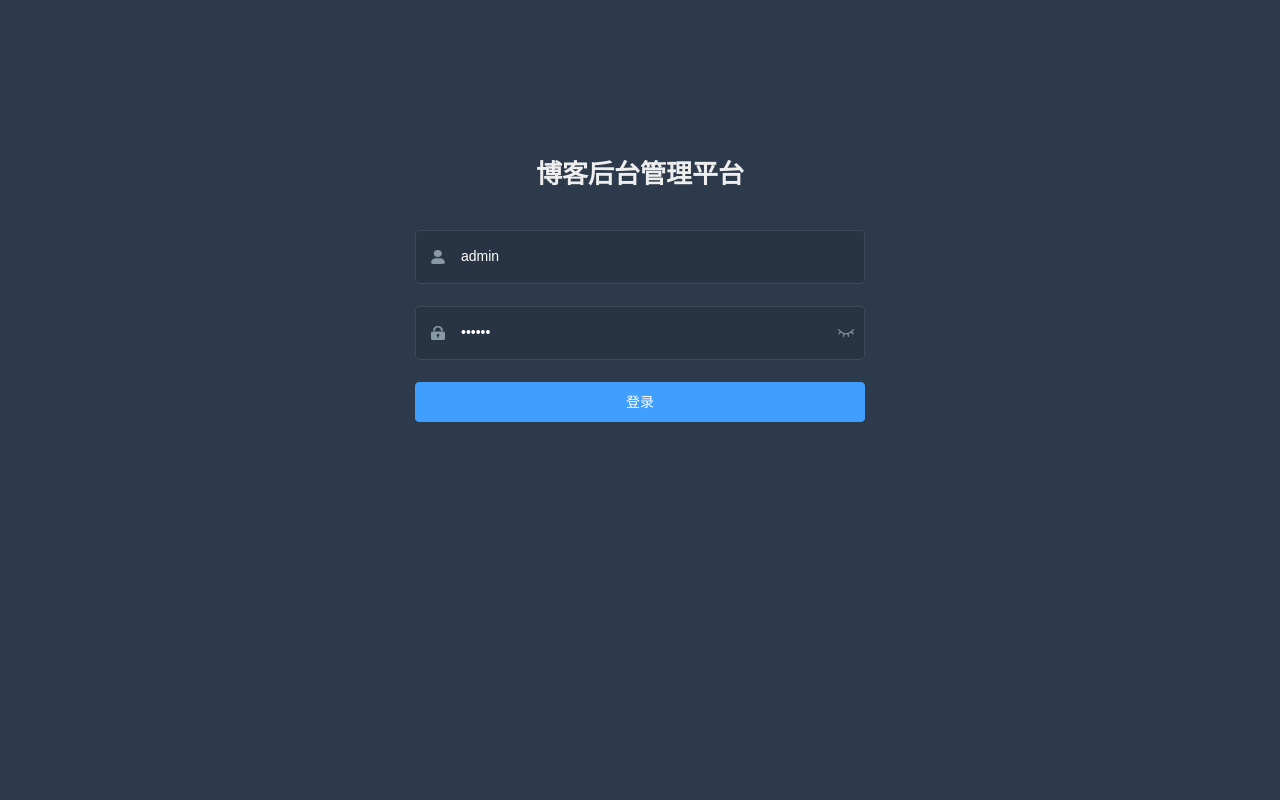
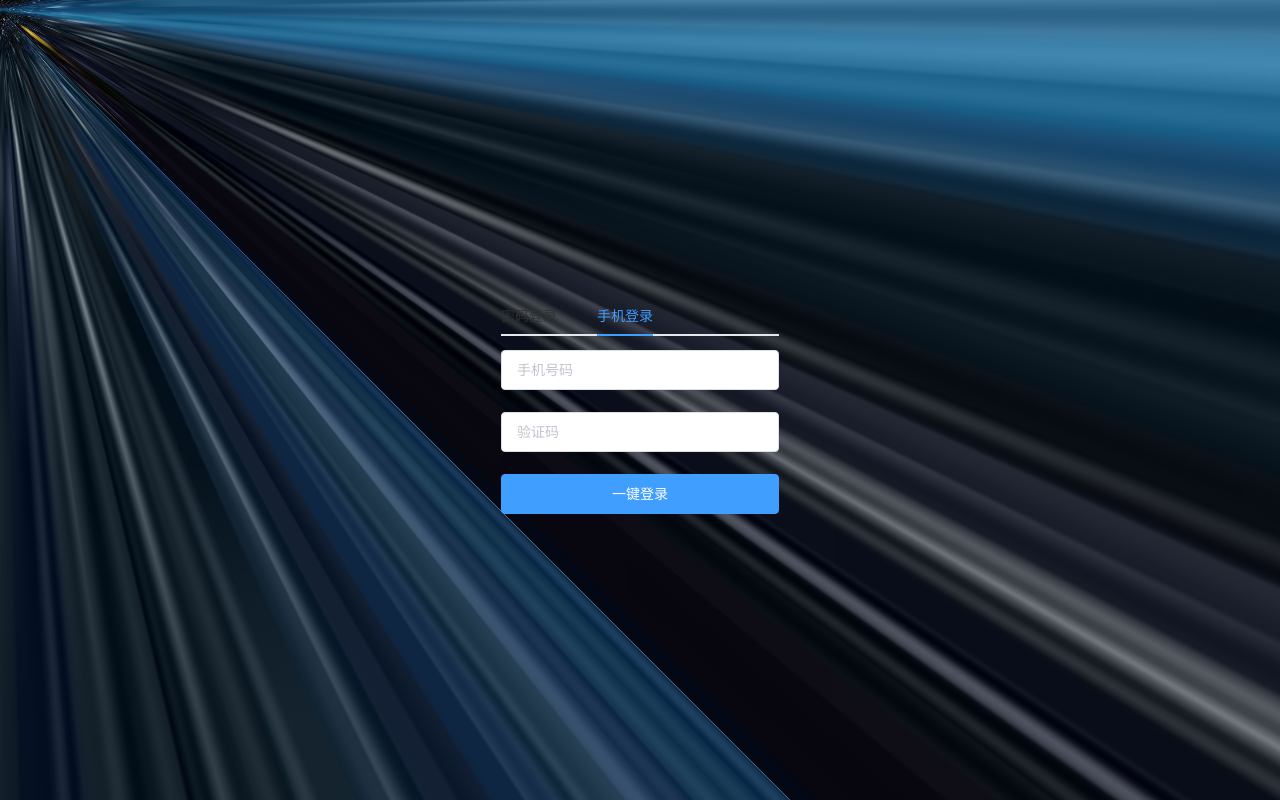
Before and after one commit to Jzjzzzz/vblog-cloud, a Vue app in the folder frontend/: page /#/login in a window 1280 px wide. Built offline with nearby package versions, Linux system fonts and the light colour scheme; what mavon-editor would draw is missing.

Commit message:
!8 前端 * login

```diff
--- a/frontend/src/views/login/index.vue
+++ b/frontend/src/views/login/index.vue
@@ -1,102 +1,84 @@
 <template>
-  <div class="login-container">
-    <el-form
-      ref="loginForm"
-      :model="loginForm"
-      :rules="loginRules"
-      class="login-form"
-      auto-complete="on"
-      label-position="left"
-    >
-      <div class="title-container">
-        <h3 class="title">博客后台管理平台</h3>
+  <div class="login">
+    <div class="scene">
+      <div class="wrap">
+        <div class="wall wall-right"></div>
+        <div class="wall wall-left"></div>
+        <div class="wall wall-top"></div>
+        <div class="wall wall-bottom"></div>
+        <div class="wall wall-back"></div>
       </div>
+      <div class="wrap">
+        <div class="wall wall-right"></div>
+        <div class="wall wall-left"></div>
+        <div class="wall wall-top"></div>
+        <div class="wall wall-bottom"></div>
+        <div class="wall wall-back"></div>
+      </div>
+    </div>
+    <el-form :rules="rules" class="login-container" label-position="left" label-width="0px" v-loading="loading">
+      <h3 class="login_title">系统登录</h3>
+      <el-tabs v-model="activeName" @tab-click="handleClick">
+        <el-tab-pane label="密码登录" name="first">
+          <el-form-item prop="account">
+            <el-input type="text" v-model="loginForm.username" auto-complete="off" placeholder="账号"></el-input>
+          </el-form-item>
+          <el-form-item prop="checkPass">
+            <el-input type="password" v-model="loginForm.password" auto-complete="off" placeholder="密码"></el-input>
+          </el-form-item>
+          <el-checkbox class="login_remember" v-model="checked" label-position="left">记住密码</el-checkbox>
+          <el-form-item style="width: 100%">
+            <el-button type="primary" @click.native.prevent="submitClick" style="width: 100%">登录</el-button>
+          </el-form-item>
+        </el-tab-pane>
+        <el-tab-pane label="手机登录" name="second">
+          <el-form-item prop="account">
+            <el-input type="text" v-model="loginForm.phone" auto-complete="off" placeholder="手机号码"></el-input>
+          </el-form-item>
+          <el-form-item prop="checkPass">
+            <el-input type="password" v-model="loginForm.code" auto-complete="off" placeholder="验证码"></el-input>
+          </el-form-item>
+          <el-form-item style="width: 100%">
+            <el-button type="primary" @click.native.prevent="submitClick" style="width: 100%">一键登录</el-button>
+          </el-form-item>
+        </el-tab-pane>
+        </el-tab-pane>
+      </el-tabs>
 
-      <el-form-item prop="username">
-        <span class="svg-container">
-          <svg-icon icon-class="user" />
-        </span>
-        <el-input
-          ref="username"
-          v-model="loginForm.username"
-          placeholder="Username"
-          name="username"
-          type="text"
-          tabindex="1"
-          auto-complete="on"
-        />
-      </el-form-item>
-
-      <el-form-item prop="password">
-        <span class="svg-container">
-          <svg-icon icon-class="password" />
-        </span>
-        <el-input
-          :key="passwordType"
-          ref="password"
-          v-model="loginForm.password"
-          :type="passwordType"
-          placeholder="Password"
-          name="password"
-          tabindex="2"
-          auto-complete="on"
-          @keyup.enter.native="handleLogin"
-        />
-        <span class="show-pwd" @click="showPwd">
-          <svg-icon
-            :icon-class="passwordType === 'password' ? 'eye' : 'eye-open'"
-          />
-        </span>
-      </el-form-item>
-
-      <el-button
-        :loading="loading"
-        type="primary"
-        style="width:100%;margin-bottom:30px;"
-        @click.native.prevent="handleLogin"
-      >
-        登录
-      </el-button>
     </el-form>
   </div>
 </template>
 
 <script>
-import { validUsername } from '@/utils/validate'
+  import {
+    validUsername
+  } from '@/utils/validate'
 
   export default {
     name: 'Login',
     data() {
-    const validateUsername = (rule, value, callback) => {
-      if (!validUsername(value)) {
-        callback(new Error('Please enter the correct user name'))
-      } else {
-        callback()
-      }
-    }
-    const validatePassword = (rule, value, callback) => {
-      if (value.length < 6) {
-        callback(new Error('The password can not be less than 6 digits'))
-      } else {
-        callback()
-      }
-    }
       return {
+        rules: {
+          account: [{
+            required: true,
+            message: '请输入用户名',
+            trigger: 'blur'
+          }],
+          checkPass: [{
+            required: true,
+            message: '请输入密码',
+            trigger: 'blur'
+          }]
+        },
+        checked: true,
         loginForm: {
-        username: 'admin',
-        password: '111111'
-      },
-      loginRules: {
-        username: [
-          { required: true, trigger: 'blur', validator: validateUsername }
-        ],
-        password: [
-          { required: true, trigger: 'blur', validator: validatePassword }
-        ]
+          username: 'sang',
+          password: '123',
+          phone: '',
+          code: ''
         },
         loading: false,
-      passwordType: 'password',
-      redirect: undefined
+        activeName: 'second'
       }
     },
     watch: {
@@ -108,146 +90,167 @@ export default {
       }
     },
     methods: {
-    showPwd() {
-      if (this.passwordType === 'password') {
-        this.passwordType = ''
+      handleClick(tab, event) {
+        console.log(tab, event);
+      },
+      submitClick: function() {
+        var _this = this;
+        this.loading = true;
+        postRequest('/login', {
+          username: this.loginForm.username,
+          password: this.loginForm.password
+        }).then(resp => {
+          _this.loading = false;
+          if (resp.status == 200) {
+            //成功
+            var json = resp.data;
+            if (json.status == 'success') {
+              _this.$router.replace({
+                path: '/home'
+              });
             } else {
-        this.passwordType = 'password'
+              _this.$alert('登录失败!', '失败!');
             }
-      this.$nextTick(() => {
-        this.$refs.password.focus()
-      })
-    },
-    handleLogin() {
-      this.$refs.loginForm.validate(valid => {
-        if (valid) {
-          this.loading = true
-          this.$store
-            .dispatch('user/login', this.loginForm)
-            .then(() => {
-              this.$router.push({ path: this.redirect || '/' })
-              this.loading = false
-            })
-            .catch(() => {
-              this.loading = false
-            })
           } else {
-          console.log('error submit!!')
-          return false
+            //失败
+            _this.$alert('登录失败!', '失败!');
           }
-      })
+        }, resp => {
+          _this.loading = false;
+          _this.$alert('找不到服务器⊙﹏⊙∥!', '失败!');
+        });
       }
     }
   }
 </script>
 
-<style lang="scss">
-/* 修复input 背景不协调 和光标变色 */
-/* Detail see https://github.com/PanJiaChen/vue-element-admin/pull/927 */
+<style scoped="scoped">
+  .login {
+    height: 100%;
+    overflow: auto;
+  }
 
-$bg: #283443;
-$light_gray: #fff;
-$cursor: #fff;
+  .login-container {
+    border-radius: 15px;
+    background-clip: padding-box;
+    margin: 180px auto;
+    width: 350px;
+    padding: 35px 35px 15px 35px;
+    background: #fff;
+    border: 1px solid #eaeaea;
+    box-shadow: 0 0 25px #cac6c6;
+  }
 
-@supports (-webkit-mask: none) and (not (cater-color: $cursor)) {
-  .login-container .el-input input {
-    color: $cursor;
+  .login_title {
+    margin: 0px auto 40px auto;
+    text-align: center;
+    color: #505458;
+  }
+
+  .login_remember {
+    margin: 0px 0px 35px 0px;
+    text-align: left;
+  }
+
+  .wall {
+    background: url(../../assets/img/bg.jpg);
+    background-size: cover;
+  }
+
+  html,
+  body {
+    width: 100%;
+    height: 100%;
+    overflow: hidden;
+  }
+
+  body {
+    background: #000;
+    text-align: center;
+  }
+
+  body::before {
+    content: "";
+    display: inline-block;
+    height: 100%;
+    vertical-align: middle;
+  }
+
+  .scene {
+    display: inline-block;
+    vertical-align: middle;
+    perspective: 5px;
+    perspective-origin: 50% 50%;
+    position: relative;
+  }
+
+  .wrap {
+    position: absolute;
+    width: 1000px;
+    height: 1000px;
+    left: -500px;
+    top: -500px;
+    transform-style: preserve-3d;
+    animation: move 15s infinite linear;
+  }
+
+  .wrap:nth-child(2) {
+    animation: move 12s infinite linear;
+  }
+
+  .wall {
+    width: 100%;
+    height: 100%;
+    position: absolute;
+    opacity: 0;
+    animation: fade 12s infinite linear;
+  }
+
+  .wall-right {
+    transform: rotateY(90deg) translateZ(500px);
+  }
+
+  .wall-left {
+    transform: rotateY(-90deg) translateZ(500px);
+  }
+
+  .wall-top {
+    transform: rotateX(90deg) translateZ(500px);
+  }
+
+  .wall-bottom {
+    transform: rotateX(-90deg) translateZ(500px);
+  }
+
+  .wall-back {
+    transform: rotateX(180deg) translateZ(500px);
+  }
+
+  @keyframes move {
+    0% {
+      transform: translateZ(-500px) rotate(0deg);
+    }
+
+    100% {
+      transform: translateZ(500px) rotate(0deg);
     }
   }
 
-/* reset element-ui css */
-.login-container {
-  .el-input {
-    display: inline-block;
-    height: 47px;
-    width: 85%;
-
-    input {
-      background: transparent;
-      border: 0px;
-      -webkit-appearance: none;
-      border-radius: 0px;
-      padding: 12px 5px 12px 15px;
-      color: $light_gray;
-      height: 47px;
-      caret-color: $cursor;
-
-      &:-webkit-autofill {
-        box-shadow: 0 0 0px 1000px $bg inset !important;
-        -webkit-text-fill-color: $cursor !important;
-      }
-    }
+  @keyframes fade {
+    0% {
+      opacity: 0;
     }
 
-  .el-form-item {
-    border: 1px solid rgba(255, 255, 255, 0.1);
-    background: rgba(0, 0, 0, 0.1);
-    border-radius: 5px;
-    color: #454545;
+    25% {
+      opacity: 1;
+    }
+
+    75% {
+      opacity: 1;
+    }
+
+    100% {
+      opacity: 0;
     }
   }
 </style>
-
-<style lang="scss" scoped>
-$bg: #2d3a4b;
-$dark_gray: #889aa4;
-$light_gray: #eee;
-
-.login-container {
-  min-height: 100%;
-  width: 100%;
-  background-color: $bg;
-  overflow: hidden;
-
-  .login-form {
-    position: relative;
-    width: 520px;
-    max-width: 100%;
-    padding: 160px 35px 0;
-    margin: 0 auto;
-    overflow: hidden;
-  }
-
-  .tips {
-    font-size: 14px;
-    color: #fff;
-    margin-bottom: 10px;
-
-    span {
-      &:first-of-type {
-        margin-right: 16px;
-      }
-    }
-  }
-
-  .svg-container {
-    padding: 6px 5px 6px 15px;
-    color: $dark_gray;
-    vertical-align: middle;
-    width: 30px;
-    display: inline-block;
-  }
-
-  .title-container {
-    position: relative;
-
-    .title {
-      font-size: 26px;
-      color: $light_gray;
-      margin: 0px auto 40px auto;
-      text-align: center;
-      font-weight: bold;
-    }
-  }
-
-  .show-pwd {
-    position: absolute;
-    right: 10px;
-    top: 7px;
-    font-size: 16px;
-    color: $dark_gray;
-    cursor: pointer;
-    user-select: none;
-  }
-}
-</style>
```
Also changed, not shown: frontend/src/assets/img/bg.jpg (added). Lines whose indentation alone changed are shown as unchanged.
